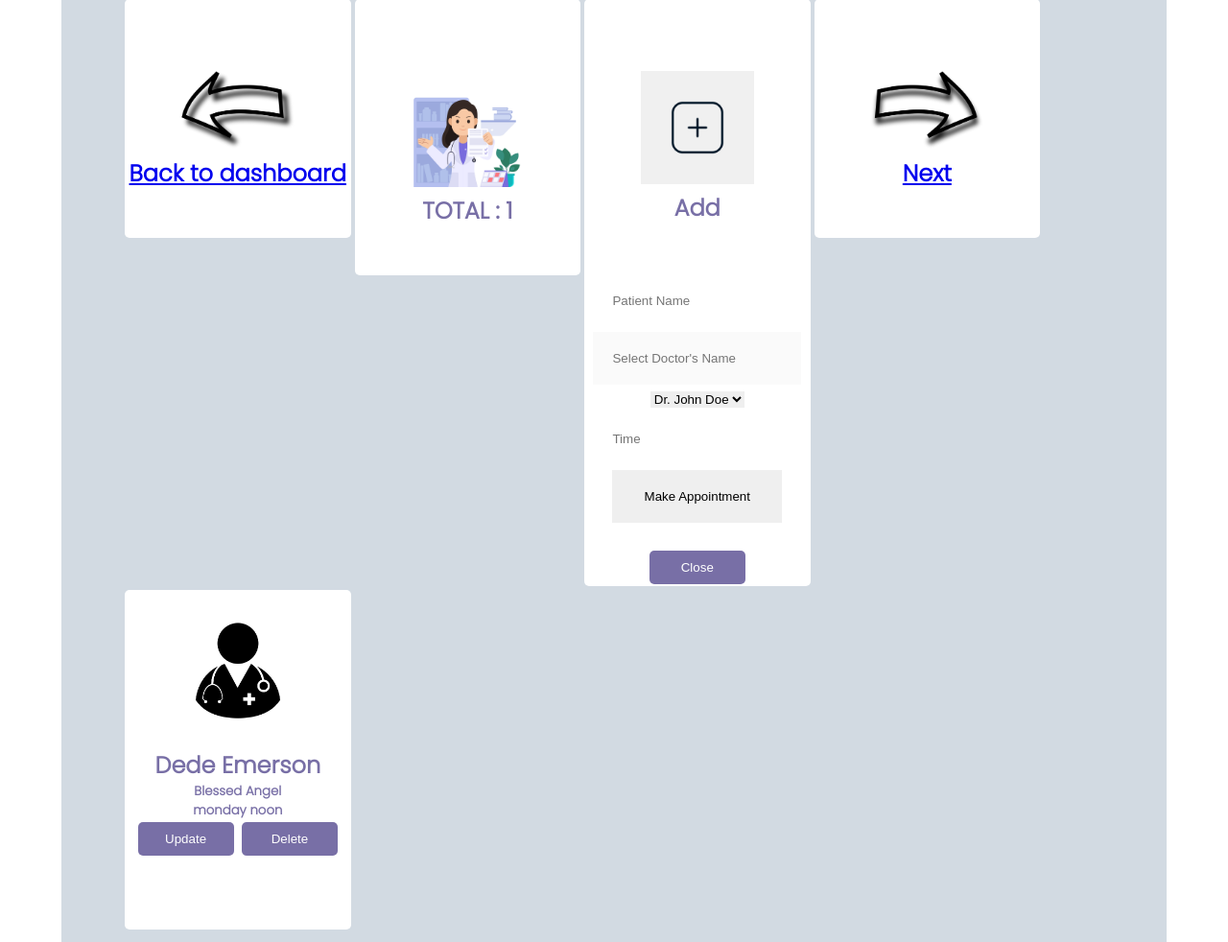
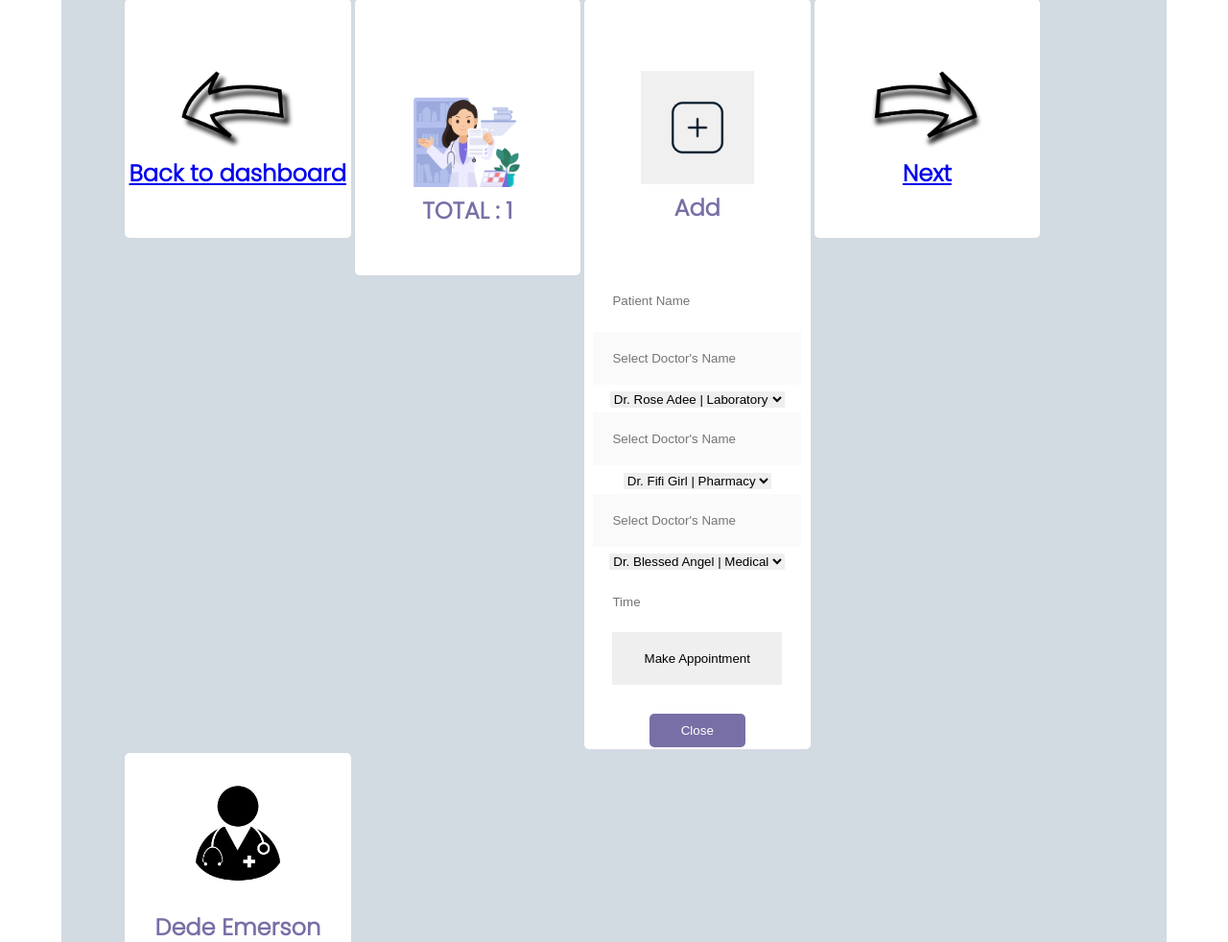
Before and after one commit to Radee1/django-cims, a Django app: template cim_users/templates/cim_users/appointments.html in a window 1280 px wide, after a click that opens the changed part. Shown: the part 281-1263 px from the top of the page at 96% size. Run offline with Django 3.2, Linux system fonts and the light colour scheme; a user stored in the database is signed in; data comes from the database, SQL or seed files in the repository; tables that the repository leaves empty hold one stand-in row (values such as "Sample post"); the template is opened without the code that fills it: values that come from a table or form of the project are taken from there, most other values are stand-ins (such as "Sample title", 1, 10 or a date in 2020).

Commit message:
Added doctor data to appointment creation form as part of appointment ui redesign sprint

```diff
--- a/cim_users/templates/cim_users/appointments.html
+++ b/cim_users/templates/cim_users/appointments.html
@@ -31,15 +31,19 @@
                             <input type="text" name="Patient_Name" placeholder="Patient Name" required>
                         </div>
                         <div>
+                            {% if d_data %}
+                            {% for d in d_data %}
                             <input placeholder="Select Doctor's Name" disabled>
-                            <select name="doctor">
-                                <option>
-                                    Dr. John Doe
-                                </option>
-                                <option>
-                                    Dr. Jane Dee
+                            <select class="form" name="doctor">
+                                <option value="{{ d.full_name }}">
+                                    Dr. {{ d.full_name }} | {{ d.department }}
                                 </option>
                             </select>
+                            {% endfor %}
+                            {% else %}
+                            <small><b>No Doctor Available</b></small>
+                            <input placeholder="Input Desired Doctor's Name" disabled>
+                            {% endif %}
                         </div>
                         <div>
                             <input type="text" name="time" placeholder="Time" required>
--- a/cim_users/views.py
+++ b/cim_users/views.py
@@ -116,8 +116,10 @@ def update_member(request):
 def appointments(request):
     a_data = Appointment.objects.all()
     a_number = a_data.count()
+    # doctors data
+    d_data = Team.objects.all().filter(position='Doctor')
     # Redirect to a success page.
-    return render(request, 'cim_users/appointments.html',{'a_data':a_data,'a_number':a_number})
+    return render(request, 'cim_users/appointments.html',{'a_data':a_data,'d_data':d_data})
 
 def make_appointment(request):
     if request.POST:
```
